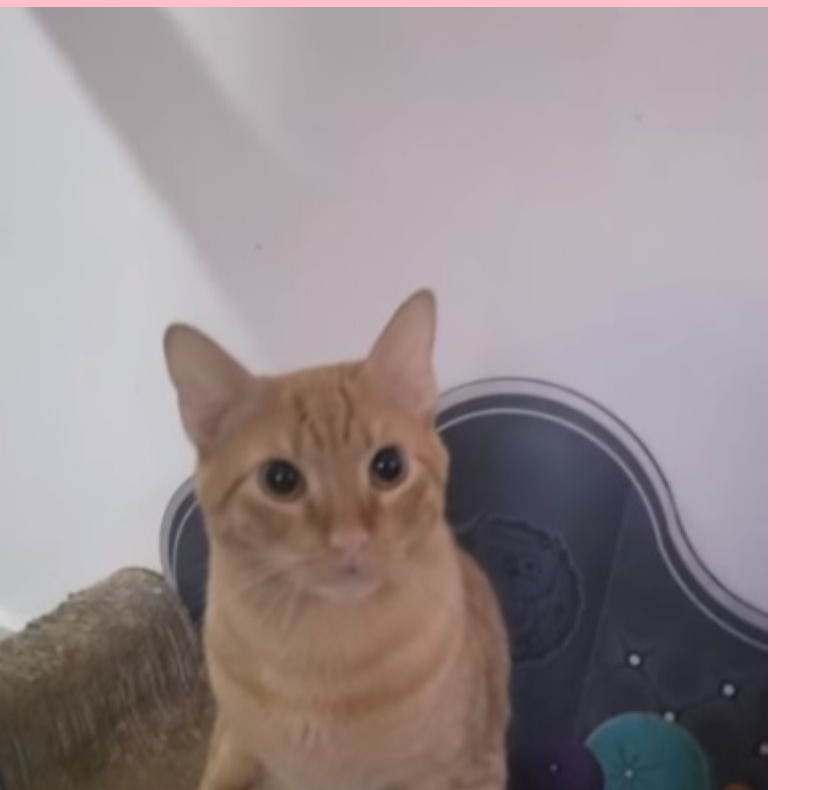
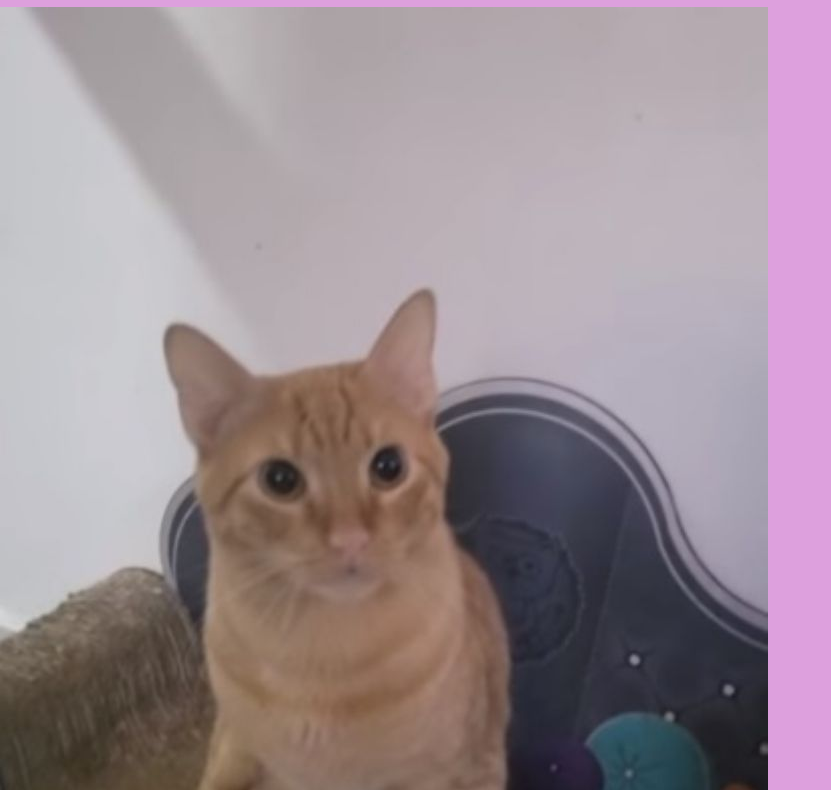
Before and after one commit to ImTheKks/Ejercicio-1, a plain HTML site: page index.html in a window 1280 px wide. Shown: the part 73-863 px from the top of the page, without its empty margins (0-831 px from the left). Drawn offline with Linux system fonts and the light colour scheme.

Commit message:
cambio de color del fondo

```diff
--- a/css/stile.css
+++ b/css/stile.css
@@ -4,5 +4,5 @@
 body{
     margin: 0;
     border: 0;
-    background-color: pink;
+    background-color: plum  ;
 }
```
